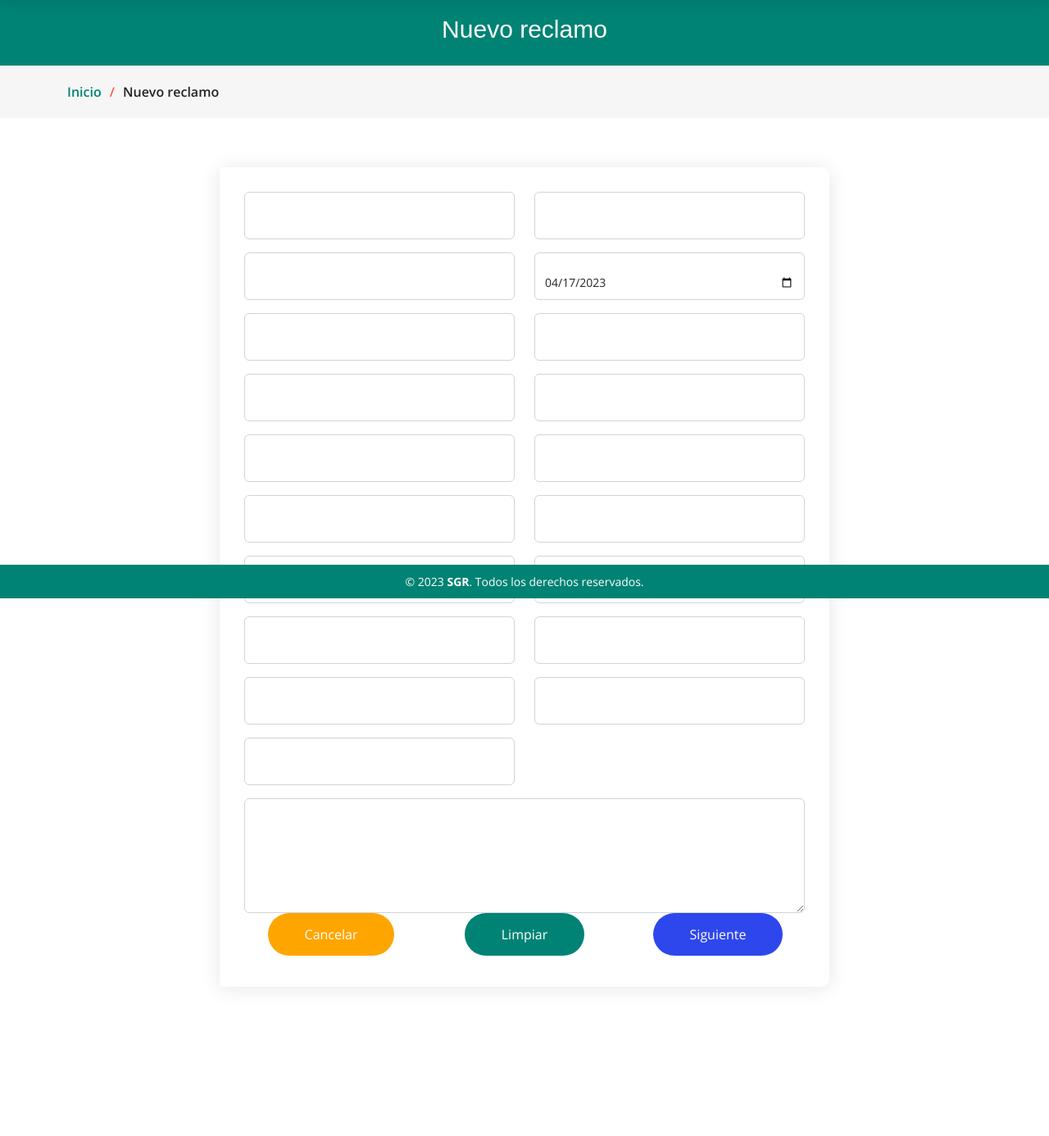
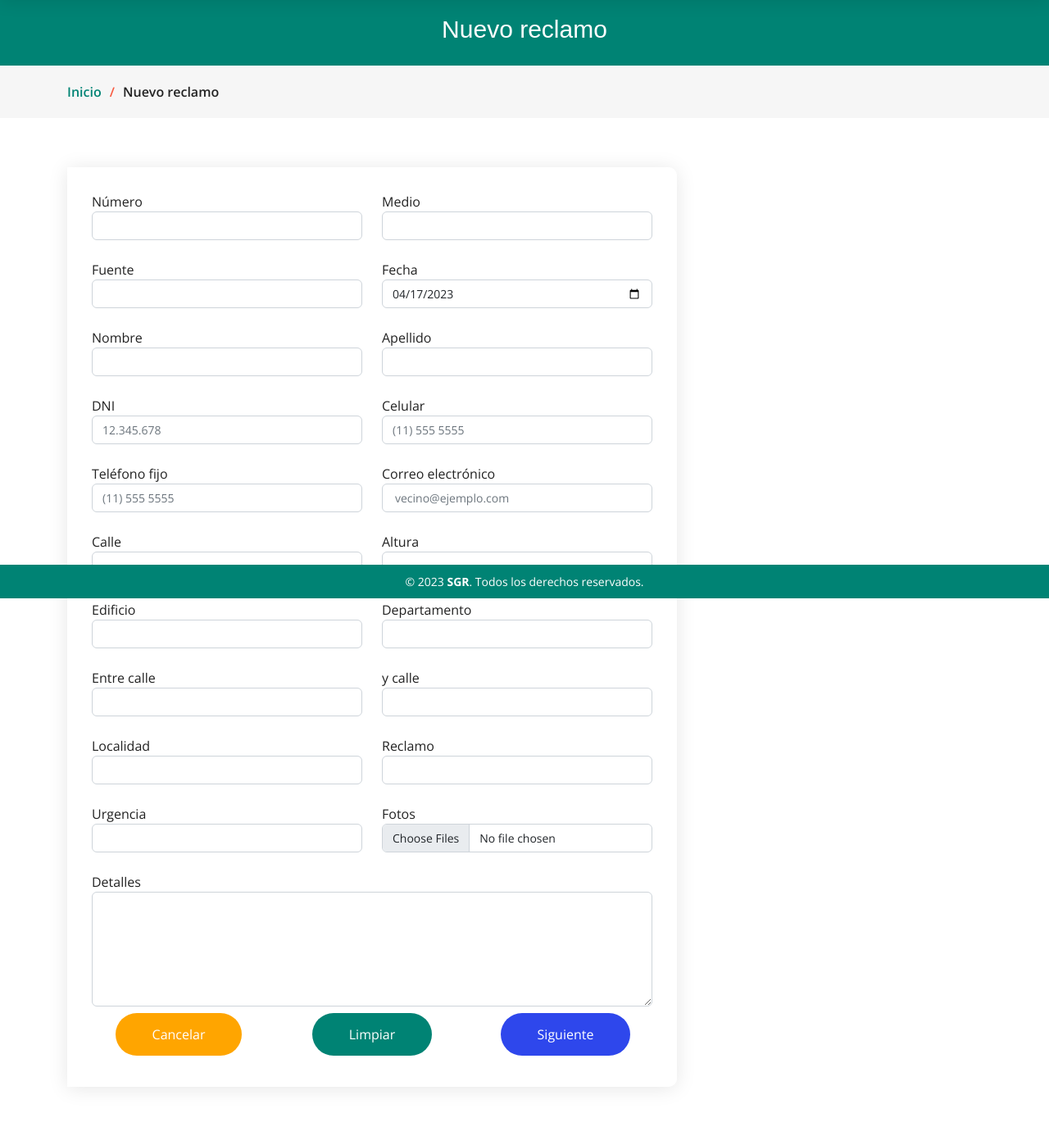
Before and after one commit to Sergio395/gestion_reclamos, a Django app: page /reclamos/nuevo/ in a window 1280 px wide. Shown: the part 70-1456 px from the top of the page at 82% size. Before the commit the page ends 1276 px from the top, so only its background shows below. Run offline with Django 3.2, Linux system fonts and the light colour scheme; some libraries are stand-ins or nearby versions.

Commit message:
ordeno forms.py de reclamos y nuevo_reclamo.html

```diff
--- a/apps/reclamos/forms.py
+++ b/apps/reclamos/forms.py
@@ -1,7 +1,5 @@
-# from django.forms import widgets
 import datetime
 from django import forms
-from django.forms.widgets import DateInput
 
 
 class NuevoReclamo(forms.Form):
@@ -648,129 +646,162 @@
     class Styles:
         @staticmethod
         def input_styles(attrs):
-            # default_attrs = {'class': 'form-control', 'style': 'height: 35px;', 'required': True}
             default_attrs = {
                 'class': 'form-control',
-                'style': 'border-radius: .375rem;',
+                'style': 'border-radius: .375rem; height: 35px;',
                 'required': True
                 }
             default_attrs.update(attrs)
             return default_attrs
 
     numero = forms.CharField(
+        label='Número',
         max_length=50,
         widget=forms.TextInput(attrs=Styles.input_styles({
-            'placeholder': 'Número'
+            # 'placeholder': 'Número'
             }))
         )
     medio = forms.CharField(
+        label='Medio',
         max_length=50,
         widget=forms.TextInput(attrs=Styles.input_styles({
-            'placeholder': 'Medio'
+            # 'placeholder': 'Medio'
             }))
         )
     fuente = forms.CharField(
+        label='Fuente',
         max_length=50,
         widget=forms.TextInput(attrs=Styles.input_styles({
-            'placeholder': 'Fuente'
+            # 'placeholder': 'Fuente'
             }))
         )
     fecha = forms.DateField(
+        label='Fecha',
         widget=forms.DateInput(attrs=Styles.input_styles({
-            'placeholder': 'Fecha',
             'type': 'date',
             'value': datetime.date.today().strftime('%Y-%m-%d')
             }))
         )
     nombre = forms.CharField(
+        label='Nombre',
         max_length=50,
         widget=forms.TextInput(attrs=Styles.input_styles({
-            'placeholder': 'Nombre'
+            # 'placeholder': 'Nombre'
             }))
         )
     apellido = forms.CharField(
+        label='Apellido',
         max_length=50,
         widget=forms.TextInput(attrs=Styles.input_styles({
-            'placeholder': 'Apellido'
+            # 'placeholder': 'Apellido'
             }))
         )
     dni = forms.IntegerField(
+        label='DNI',
         widget=forms.NumberInput(attrs=Styles.input_styles({
-            'placeholder': 'DNI'
+            'placeholder': '12.345.678'
             }))
         )
     celular = forms.IntegerField(
+        label='Celular',
         widget=forms.NumberInput(attrs=Styles.input_styles({
-            'placeholder': 'Celular'
+            'placeholder': '(11) 555 5555'
             }))
         )
     telefono_fijo = forms.IntegerField(
+        label='Teléfono fijo',
         widget=forms.NumberInput(attrs=Styles.input_styles({
-            'placeholder': 'Teléfono fijo',
-            'required': None,
-            }))
+            'placeholder': '(11) 555 5555',
+            'required': False,
+            })),
+        required=False
         )
     correo_electronico = forms.EmailField(
+        label='Correo electrónico',
         widget=forms.EmailInput(attrs=Styles.input_styles({
-            'placeholder': 'Correo electrónico'
-            }))
+            'placeholder': 'vecino@ejemplo.com',
+            'required': False,
+            })),
+        required=False
         )
     calle = forms.ChoiceField(
+        label='Calle',
         widget=forms.Select(attrs=Styles.input_styles({
-            'placeholder': 'Calle'
+            # 'placeholder': 'Calle'
             })),
         choices=calles
         )
     altura = forms.IntegerField(
+        label='Altura',
         widget=forms.NumberInput(attrs=Styles.input_styles({
-            'placeholder': 'Altura'
+            # 'placeholder': 'Altura'
             }))
         )
     edificio = forms.CharField(
+        label='Edificio',
         max_length=50,
         widget=forms.TextInput(attrs=Styles.input_styles({
-            'placeholder': 'Edificio'
-            }))
+            # 'placeholder': 'Edificio',
+            'required': False,
+            })),
+        required=False
         )
     departamento = forms.CharField(
+        label='Departamento',
         max_length=50,
         widget=forms.TextInput(attrs=Styles.input_styles({
-            'placeholder': 'Departamento'
-            }))
+            # 'placeholder': 'Departamento',
+            'required': False,
+            })),
+        required=False
         )
     entre_calle_1 = forms.ChoiceField(
+        label='Entre calle',
         widget=forms.Select(attrs=Styles.input_styles({
-            'placeholder': 'Entre calle 1'
+            # 'placeholder': 'Entre calle 1'
             })),
         choices=calles
         )
     entre_calle_2 = forms.ChoiceField(
+        label='y calle',
         widget=forms.Select(attrs=Styles.input_styles({
-            'placeholder': 'Entre calle 2'
+            # 'placeholder': 'Entre calle 2'
             })),
         choices=calles
         )
     localidad = forms.ChoiceField(
+        label='Localidad',
         widget=forms.Select(attrs=Styles.input_styles({
-            'placeholder': 'Localidad'
+            # 'placeholder': 'Localidad'
             })),
         choices=localidadd
         )
     reclamo = forms.CharField(
+        label='Reclamo',
         widget=forms.TextInput(attrs=Styles.input_styles({
-            'placeholder': 'Reclamo'
+            # 'placeholder': 'Reclamo'
             }))
         )
     urgencia = forms.ChoiceField(
+        label='Urgencia',
         widget=forms.Select(attrs=Styles.input_styles({
-            'placeholder': 'Urgencia'
+            # 'placeholder': 'Urgencia'
             })),
         choices=urgencias
         )
+    foto = forms.FileField(
+        label='Fotos',
+        widget=forms.ClearableFileInput(attrs=Styles.input_styles({
+            'accept': 'image/*',
+            'multiple': True
+            }))
+        )
     detalle = forms.CharField(
+        label='Detalles',
         widget=forms.Textarea(attrs=Styles.input_styles({
-            'placeholder': 'Detalles',
-            'style': 'height: 10em; border-radius: .375rem;'
+            # 'placeholder': 'Detalles',
+            'style': 'height: 10em; border-radius: .375rem;',
+            'required': False,
             })),
         required=False
         )
--- a/templates/reclamos/nuevo_reclamo.html
+++ b/templates/reclamos/nuevo_reclamo.html
@@ -19,26 +19,22 @@
   <!-- ======= Claim Section ======= -->
   <section id="contact" class="contact">
     <div class="container" data-aos="fade-up">
-
       <div class="row gx-lg-0 gy-4">
-
-        <div class="col-lg-2"></div>
-
         <div class="col-lg-8">
           <form class="php-email-form" id="" name="nuevo_reclamo" action="{% url 'nuevo_reclamo' %}" method="POST">
             {% csrf_token %}
 
-              {% comment %} <table class="table"> {% endcomment %}
-                {% comment %} {{ nuevo_reclamo.as_table }} {% endcomment %}
-                {% for campo in nuevo_reclamo|slice:":-1" %}
+            {% for campo in nuevo_reclamo %}
+              {% comment %} Excluimos el campo 'detalle' {% endcomment %}
               {% if campo.name != 'detalle' %}
+                {% comment %} Agrupar los campos de 2 en 2 {% endcomment %}
                 {% if forloop.counter0|divisibleby:"2" %}
                   <div class="row">
                 {% endif %}
 
-                    <div class="col-md-6 form-floating mb-3" >
+                <div class="col-md-6 form-group mb-3" >
+                  <label for="{{ campo.name }}">{{ campo.label }}</label>
                   {{ campo }}
-                      <label for="{{ campo.name }}">{{ campo.widget.attrs.placeholder }}</label>
                 </div>
 
                 {% if forloop.counter|divisibleby:"2" or forloop.last %}
@@ -46,17 +42,13 @@
                 {% endif %}
               {% endif %}
             {% endfor %}
-                      </div>
 
             <div class="row">
-                  <div class="col-md-12 form-floating mt-3 mt-md-0">
+              <div class="col-md-12 form-group mt-3 mt-md-0">
+                <label for="{{ nuevo_reclamo.detalle.name }}">{{ nuevo_reclamo.detalle.label }}</label>
                 {{ nuevo_reclamo.detalle }}
-                    <label for="{{ nuevo_reclamo.detalle.name }}">{{ nuevo_reclamo.detalle.widget.attrs.placeholder }}</label>
               </div>
             </div>
-
-              {% comment %} </table> {% endcomment %}
-
 
             <div class="row">
               <div class="text-center col-md-4 form-group mt-3 mt-md-0"><button style="background-color: orange;" type="submit">Cancelar</button></div>
@@ -68,6 +60,5 @@
         </div>
       </div>
     </div>
-    </div>
   </section><!-- End Claim Section -->
 {% endblock contenido %}
```
Lines whose indentation alone changed are shown as unchanged.
